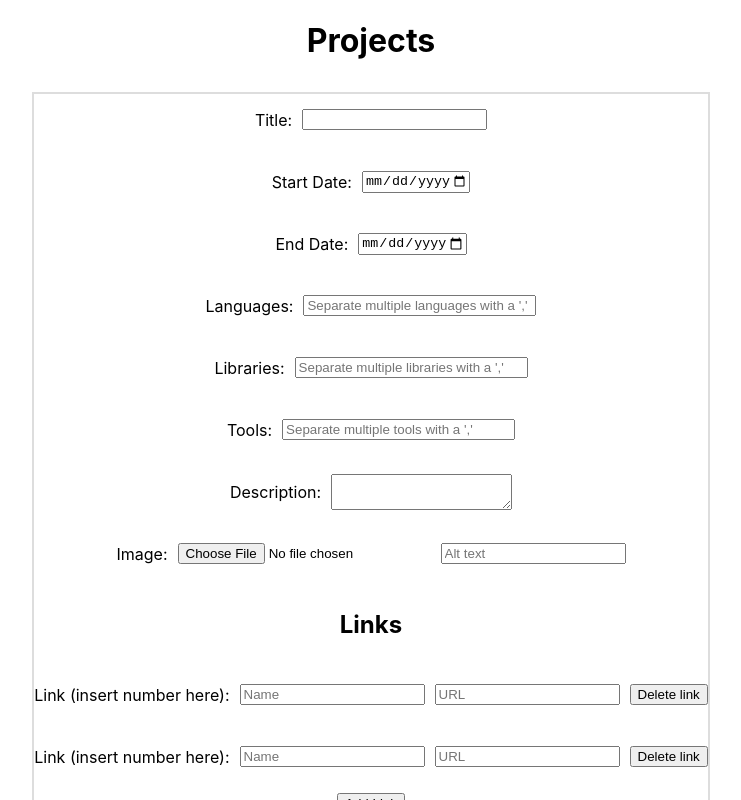
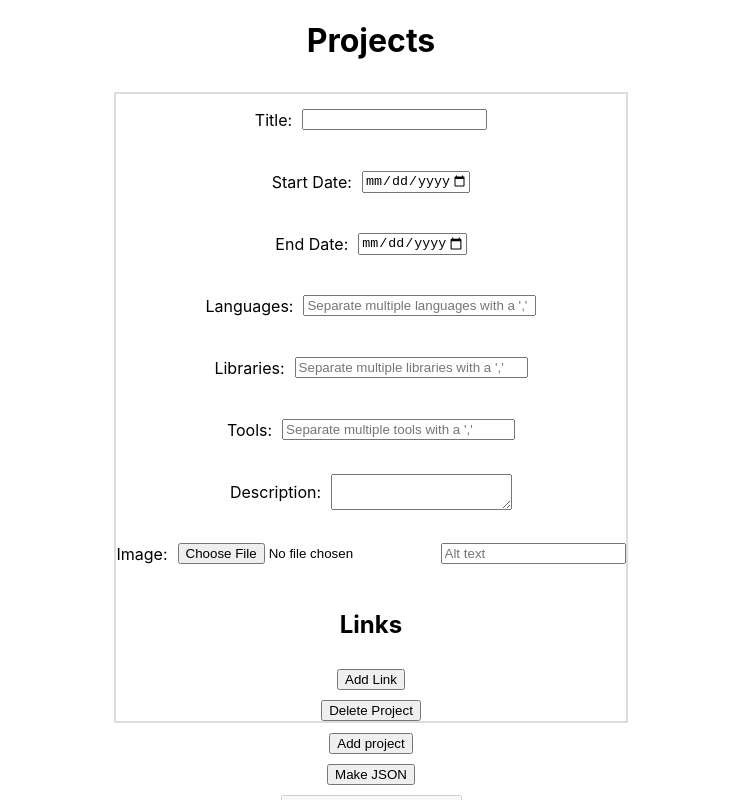
Before and after one commit to BlckHawker/Project-Generator, a React (Create React App) app: page / in a window 1280 px wide. Both pictures are taken after a click on the button "Add project". Shown: the top 800 px of the page, without its empty margins (269-1010 px from the left). Built offline with nearby package versions, Linux system fonts and the light colour scheme.

Commit message:
Add ability to add and delete a link

```diff
--- a/src/Link.tsx
+++ /dev/null
@@ -1,12 +0,0 @@
-function Link() {
-    return (
-    <div style={{gap: "10px", display: "flex", justifyContent: "center", alignItems: "center"}}>
-        <p>Link (insert number here):</p>
-        <input type="text" placeholder="Name"/>
-        <input type="text" placeholder="URL"/>
-        <button>Delete link</button>
-    </div>
-    );
-  }
-
-  export default Link;
--- /dev/null
+++ b/src/components/Link.tsx
@@ -0,0 +1,31 @@
+import { useState } from "react";
+import { LinkInterface } from "../interfaces/LinkInterFace";
+
+interface Props {
+    linkIndex: number
+    links: LinkInterface[]
+    setLinks: React.Dispatch<React.SetStateAction<LinkInterface[]>>
+}
+
+function Link(props: Props) {
+    const [linkIndex, setLinkIndex] = useState<number>(props.linkIndex)
+    return (
+    <div style={{gap: "10px", display: "flex", justifyContent: "center", alignItems: "center"}}>
+        <p>Link {linkIndex}:</p>
+        <input type="text" placeholder="Name"/>
+        <input type="text" placeholder="URL"/>
+        <button onClick={() => deleteProjectButton()}>Delete link</button>
+    </div>
+    );
+
+    function deleteProjectButton()
+    {
+        //delete the project that has the specified index
+        const newProjects = props.links.filter((_, index) => index != linkIndex);
+        props.setLinks(newProjects)
+    }
+  }
+
+
+
+  export default Link;
--- a/src/components/LinkManager.tsx
+++ b/src/components/LinkManager.tsx
@@ -1,13 +1,34 @@
-import Link from "../Link";
+import { SetStateAction, useState } from "react";
+import { LinkInterface } from "../interfaces/LinkInterFace";
+import Link from "./Link";
 
 function LinkManager() {
+    const [links, setLinks] = useState<LinkInterface[]>([])
     return (
         <div style={{gap: "10px", display: "flex", flexDirection:"column", justifyContent: "center", alignItems: "center"}}>
-            <Link/>
-            <Link/>
-            <button>Add Link</button>
+            {links.map((_, index)=> <Link linkIndex={index} links={links} setLinks={setLinks}/>)}
+            <button onClick={() => addLinkButton()}>Add Link</button>
         </div>
     );
+
+    function addLinkButton()
+    {
+        const newLink: LinkInterface = {
+            name: "",
+            link: ""
+        }
+        const newLinks: LinkInterface[] = [];
+        //get all of the current links
+        for(const link of links)
+        {
+            newLinks.push(link)
+        }
+
+        //and add the link
+        newLinks.push(newLink)
+
+        setLinks(newLinks)
+    }
   }
 
   export default LinkManager;
--- a/src/components/ProjectManager.tsx
+++ b/src/components/ProjectManager.tsx
@@ -7,7 +7,6 @@ function ProjectManager() {
     return (
         <div style={{gap: "10px", display: "flex", flexDirection: "column", justifyContent: "center", alignItems: "center"}}>
             <h1>Projects</h1>
-            {/* <Project/> */}
             {projects.map((_, index)=> <Project projectIndex={index} projects={projects} setProjects={setProjects}/>)}
             <button onClick={() => addProjectButton()}>Add project</button>
             <button>Make JSON</button>
```
